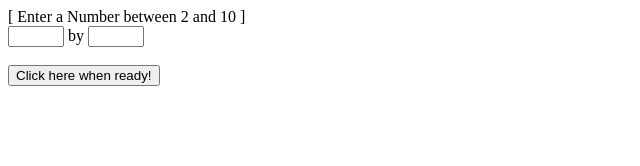
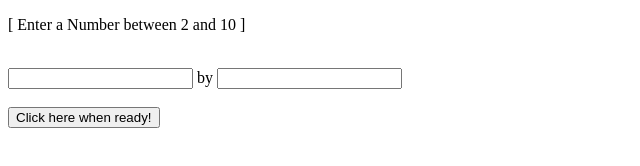
Before and after one commit to MqCream/CS3, a plain HTML site: page FA12_Alberto.html in a window 1280 px wide. Shown: the whole page, without its empty margins (0-640 px from the left). Drawn offline with Linux system fonts and the light colour scheme.

Commit message:
Update FA12_Alberto.html

```diff
--- a/FA12_Alberto.html
+++ b/FA12_Alberto.html
@@ -10,11 +10,11 @@
 }
 </style>
 <body>
-	<label for="col"> [ Enter a Number between 2 and 10 ] </label>
+	<p> [ Enter a Number between 2 and 10 ] </p>
 	<br>
-	<input type="number" id="row" min="2" max="10">
+	<input type="number" id="row">
 	<label for="col"> by </label>
-	<input type="number" id="col" min="2" max="10">
+	<input type="number" id="col">
 	<br>
 	<br>
 	<button onclick="makeTable()"> Click here when ready! </button>
```
